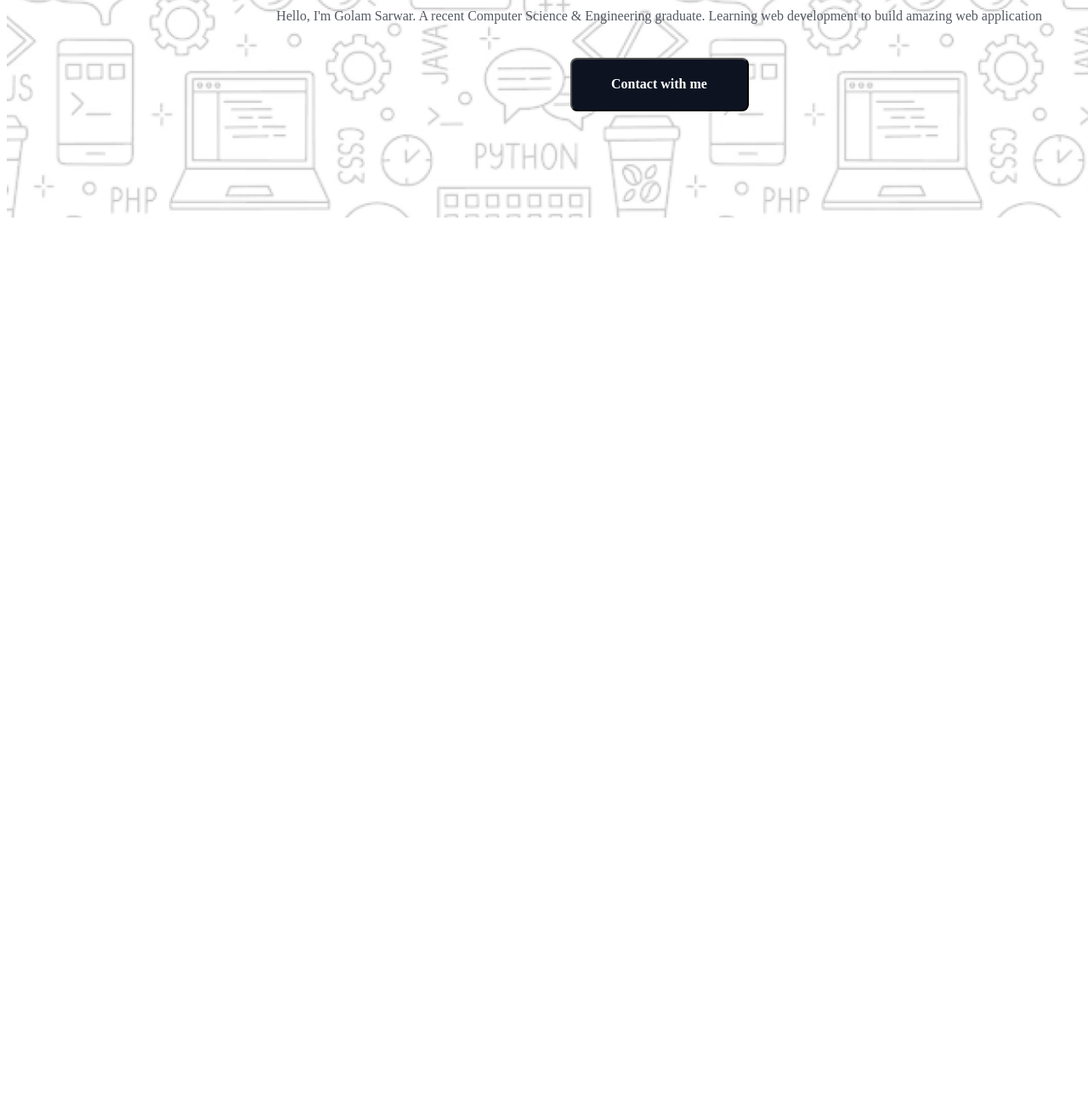
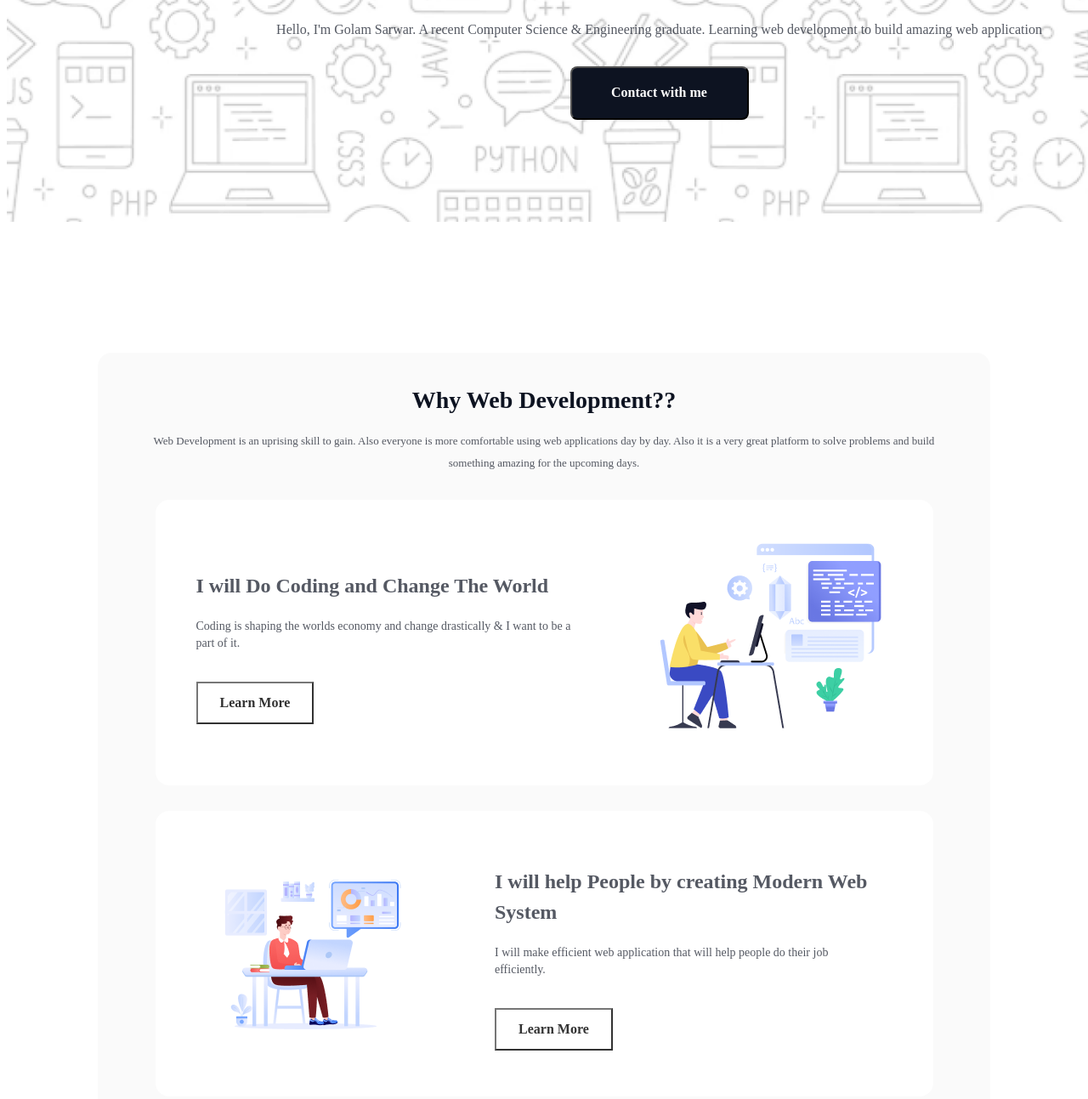
Before and after one commit to golamsarwar96/portfolio-site, a plain HTML site: page index.html in a window 1280 px wide. Shown: the part 504-1797 px from the top of the page at 85% size. Before the commit the page ends 800 px from the top, so only its background shows below. Drawn offline with Linux system fonts and the light colour scheme; a web font is replaced by a local one.

Commit message:
horizontal slider part completed

```diff
--- a/index.html
+++ b/index.html
@@ -12,11 +12,12 @@
         <nav>
             <h2>Golam.S</h2>
             <div>
-                <button>Download Resume</button>
+                <button class="nav-button">Download Resume</button>
             </div>
         </nav>
     </header>
     <main>
+        <!-- Banner Section -->
         <section class="banner">
             <div class="banner-container">
                 <div>
@@ -29,6 +30,57 @@
                 </div>
             </div>
         </section>
+        <!-- Summery Section -->
+        <section class="summery">
+            <div class="summery-container">
+                <div class="summery-container-box">
+                    <h1 class="summery-header">Why Web Development??</h1>
+                    <p class="summery-description">Web Development is an uprising skill to gain. Also everyone is more comfortable using web applications day by day. Also it is a very great platform to solve problems and build something amazing for the upcoming days.</p>
+                </div>
+                <div class="horizontal-slider">
+                    <div class="slider1">
+                        <div>
+                            <h4>I will Do Coding and Change The World</h4>
+                            <p>Coding is shaping the worlds economy and change drastically & I want to be a part of it.</p>
+                            <div>
+                                <button class="nav-button" id="learn-more">Learn More</button>
+                            </div>
+                        </div>
+                        <div>
+                            <img src="./assets/Layer_1.png" alt="coding">
+                        </div>
+                    </div>
+                    <div class="slider2">
+                        <div>
+                            <img src="./assets/Group 3.png" alt="working">
+                        </div>
+                        <div>
+                            <h4>I will help People by creating Modern Web System</h4>
+                            <p>I will make efficient web application that will help people do their job efficiently.</p>
+                            <div>
+                                <button class="nav-button" id="learn-more">Learn More</button>
+                            </div>
+                        </div>
+                    </div>
+                    <div class="slider3">
+                        <div>
+                            <h4>I will be open to learn new technologies</h4>
+                            <p>Development side is changing everyday. I will make sure I learn all the new technologies that help make better web solutions.</p>
+                            <div>
+                                <button class="nav-button" id="learn-more">Learn More</button>
+                            </div>
+                        </div>
+                        <div>
+                            <img src="./assets/Group 4.png" alt="developing">
+                        </div>
+                    </div>
+                </div>
+            </div>
+        </section>
+
+        <section>
+
+        </section>
     </main>
     <footer>
 
--- a/styles/styles.css
+++ b/styles/styles.css
@@ -3,7 +3,7 @@
 .azeret-mono-font {
     font-family: "Azeret Mono", monospace;
     font-optical-sizing: auto;
-    font-weight: <weight>;
+    font-weight: 400;
     font-style: normal;
   }
 
@@ -23,12 +23,11 @@
     margin: 10px 0 0 0;
   }
 
-  nav button{
+  .nav-button{
     display: flex;
     justify-content: center;
     align-items: center;
     background: transparent;
-    border: 1px solid #0D1321;
     opacity: 0.8;
     border-radius: 8px;
     padding: 14px 26px 14px 26px;
@@ -38,22 +37,26 @@
     text-align: center;
   }
 
+
+  /* Banner Styling */
+
   .banner{
     width : 1535px;
-    height: 652px;
+    height: 655px;
     background-image: url("/assets/Hero-bg.png");
     background-size: cover;
     background-position: center;
   }
 
   .banner-container{
-    height: 600px;
+    height: 620px;
     display: flex;
     flex-direction: column;
     justify-content: center;
     align-items: center;
     text-align: center;
   }
+
 
   .banner-header{
     width : 1000px;
@@ -62,7 +65,7 @@
     font-size: 40px;
     font-weight: 800;
     line-height: 68px;
-    margin : 10px 0;;
+    margin : 8px 0 10px 0;
   }
 
   .banner-description{
@@ -71,7 +74,7 @@
     font-family: Azeret Mono;
     font-size: 16px;
     font-weight: 400;
-    line-height: 26px;
+    line-height: 24px;
     text-align: center;
     opacity: 0.7;
   }
@@ -86,5 +89,100 @@
     font-family: Azeret Mono;
     font-weight: 800;
     font-size: 16px;
-    margin: 20px 0;
+    margin: 15px 0;
   }
+
+  /* Summery Styling */
+
+.summery{
+    margin : 74px 0 0 0;
+    display: flex;
+    justify-content: center;
+    align-items: center;
+}
+
+.summery-container{
+    display: flex;
+    justify-content: center;
+    align-items: center;
+    flex-direction: column;
+    background: #f2f2f2;
+    margin : 80px 97px;
+    max-width : 1050px;
+    max-height: 1300px;
+    border-radius: 16px;
+    background: rgba(13, 19, 33, 0.02);
+}
+
+.summery-header, .summery-description{
+    text-align: center;
+}
+
+.summery-header{
+    color: rgb(13, 19, 33);
+    font-family: Azeret Mono;
+    font-size: 28px;
+    font-weight: 800;
+    line-height: 25px;
+    text-align: center;
+    padding-top : 20px;
+}
+
+.summery-description{
+    color: rgb(13, 19, 33);
+    font-family: Azeret Mono;
+    font-size: 13px;
+    font-weight: 400;
+    line-height: 26px;
+    text-align: center;
+    opacity: 0.7;
+    margin : 0 60px 30px 60px;
+}
+
+
+.slider1, .slider2, .slider3{
+    display: flex;
+    justify-content: center;
+    align-items: center;
+    flex-grow: 1;
+    gap : 94px;
+    padding : 48px;
+    background: #ffffff;
+    margin : 0 0 30px 0;
+    border-radius: 16px;
+}
+
+.slider1 h4, .slider2 h4, .slider3 h4{
+    width : 450px;
+    color: rgba(13, 19, 33, 0.7);
+    font-family: Azeret Mono;
+    font-size: 24px;
+    font-weight: 700;
+    line-height: 36px;
+    text-align: left;
+    margin : 10px 0 0 0;
+}
+
+.slider1 p, .slider2 p, .slider3 p{
+    width : 450px;
+    color: rgb(13, 19, 33);
+    font-family: Azeret Mono;
+    font-size: 14px;
+    font-weight: 400;
+    line-height: 20px;
+    text-align: left;
+    opacity: 0.7;
+    margin : 20px 0 35px 0;
+}
+
+.slider1 img, .slider2 img, .slider3 img{
+    display: flex;
+    justify-content: center;
+    align-items: center;
+}
+
+#learn-more{
+    border-radius: 0;
+    font-weight: 600;
+
+}
```
